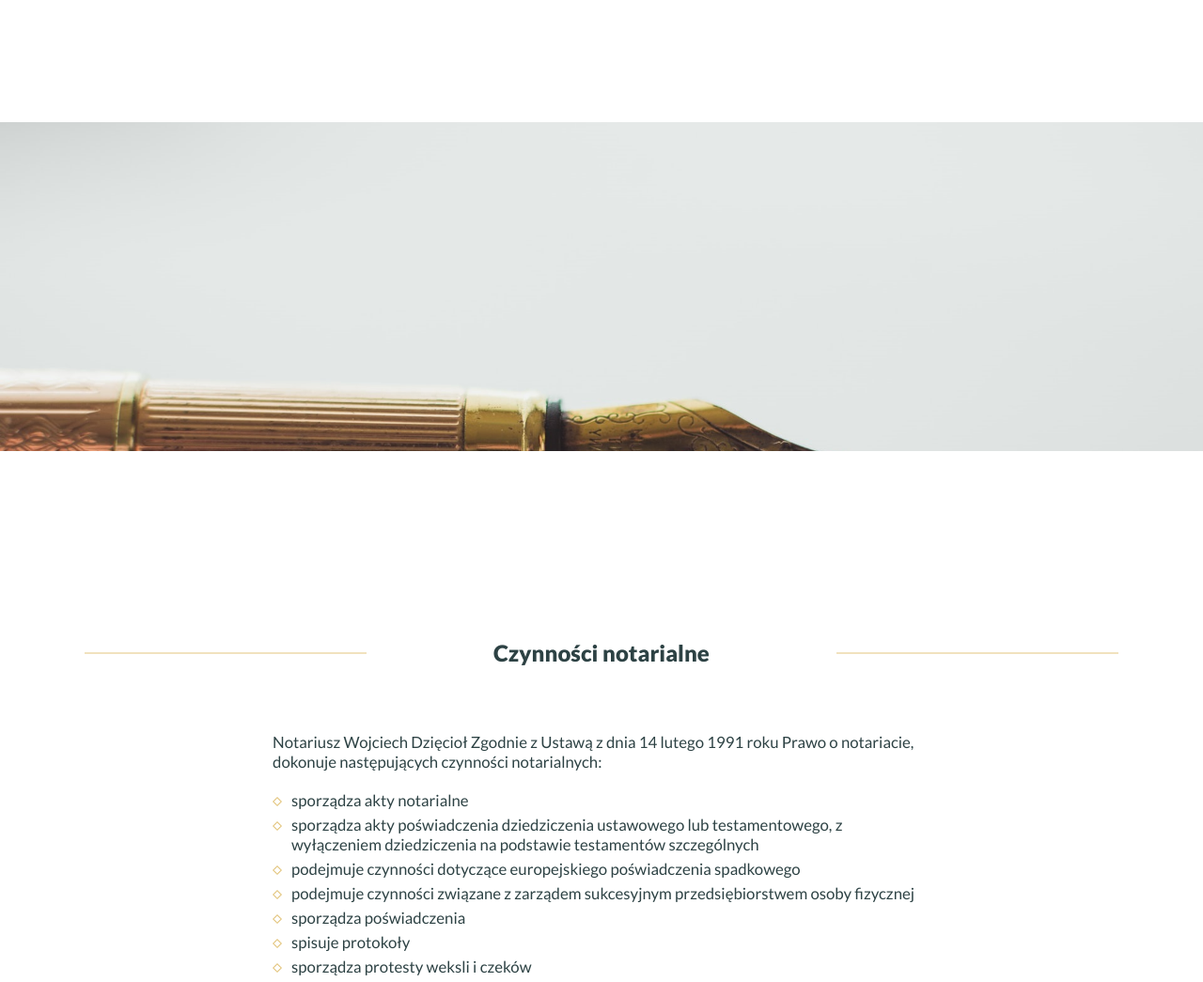
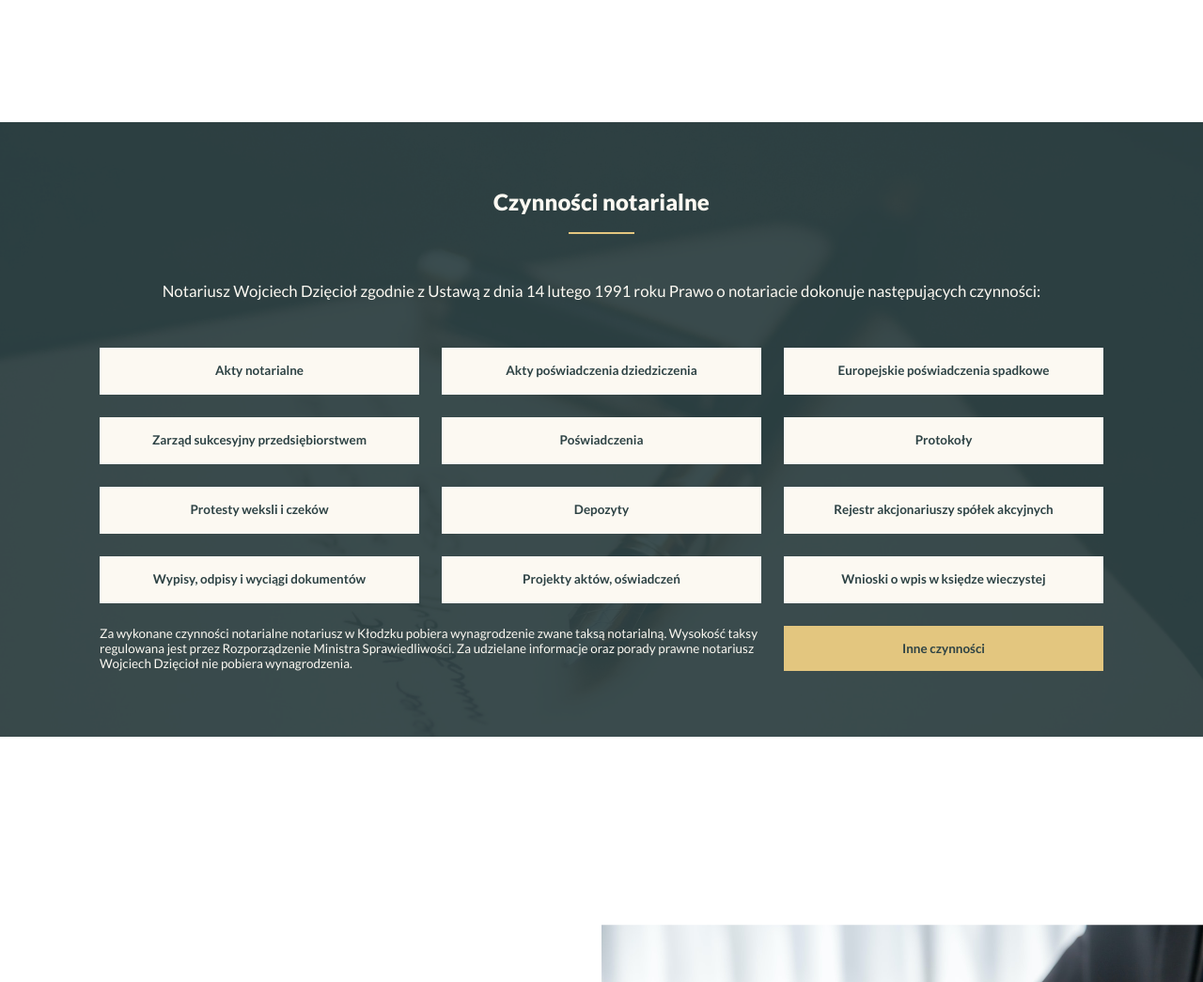
Before and after one commit to JacobFeat/noticyOfficeV2, a plain HTML site: page index.html in a window 1280 px wide. Shown: the part 1520-2565 px from the top of the page at 94% size. Drawn offline with nearby package versions, Linux system fonts and the light colour scheme; files whose address does not match are found by name.

Commit message:
add first version of new notarial activies list

```diff
--- a/css/styles.css
+++ b/css/styles.css
@@ -396,75 +396,103 @@ nav{
 
 #notarial-action-box{
     font-size: 24px;
-    color: var(--green-color);
-    width: 700px;
-    margin: 0 auto;
+    color: var(--white-color);
+    width: 100%;
+    margin: 0 auto 200px;
+    /* background-color: hsl(185, 20%, 22%, 0.92); */
+    background-image: url("../images/3.jpg");
+    background-size: cover;
+    position: relative;
+}
+
+.notarial-action-box-bg{
+    background-color: hsl(185, 20%, 22%, 0.92);
+    width: 100%;
+    height: 100%;
+    position: absolute;
+    top: 0;
+    left: 0;
+    z-index: 2;
 }
 
 .notarial-action{
     font-size: 1em;
     font-weight: 800;
     text-align: center;
+    padding: 70px 0 0;
     margin: 0 0 70px;
     position: relative;
     transform: translateY(20vh);
     opacity: 0;
+    z-index: 3;
 }
 
 .notarial-action::before{
     content: '';
     position: absolute;
-    top: 50%;
-    transform: translateY(-50%);
-    left: -200px;
-    height: 1px;
-    width: 300px;
-    background: var(--gold-color);
-}
-
-.notarial-action::after{
-    content: '';
-    position: absolute;
-    top: 50%;
-    transform: translateY(-50%);
-    right: -200px;
-    height: 1px;
-    width: 300px;
+    bottom: -20px;
+    left: 50%;
+    transform: translateX(-50%);
+    width: 70px;
+    height: 2px;
     background: var(--gold-color);
 }
 
 .notarial-action-text{
     font-size: 0.7em;
-    font-weight: 500;
-    transform: translateY(20vh);
+    font-weight: 400;
+    /* transform: translateY(20vh); */
     opacity: 0;
+    z-index: 3;
+    color: var(--white-color);
+    position: relative;
+    text-align: center;
+    padding: 0 0 50px;
     /* margin: 20px 0; */
     /* text-align: center; */
 }
 
 .notarial-action-list{
     font-size: 0.7em;
-    margin: 20px 0 200px 10px;
+    margin: 0 auto;
     list-style-type: none;
     list-style-position: outside;
-    text-indent: -10px;
+    position: relative;
+    z-index: 3;
+    display: grid;
+    grid-template-columns: 340px 340px 340px;
+    grid-template-rows: repeat(4, 50px);
+    gap: 24px 24px;
+    text-align: center;
+    padding-bottom: 24px;
+    place-content: center;
+    padding: 0 0 70px;
 }
 
 .notarial-action-list li{
-    margin: 5px 0 0 10px;
+    /* margin: 5px 0 0 10px; */
     transform: translate(0vw, 20vh);
     opacity: 0;
+    background: var(--white-color);
+    color: var(--green-color);
+    padding: 1.2em 0;
+    font-size: 0.8em;
+    font-weight: 700;
 }
 
-.notarial-action-list li::before{
-    content: '';
-    display: inline-block;
-    position: relative;
-    left: -10px;
-    height: 10px;
-    width: 10px;
-    background-image: url("../images/list.png");
-    background-size: cover;
+.list-text{
+    grid-area: 5 / 1 / 6 / 3;
+    /* justify-self: end !important; */
+    background: none !important;
+    color: var(--white-color) !important;
+    font-weight: 500 !important;
+    font-size: 0.8em !important;
+    text-align: start !important;
+    padding: 0 !important;
+}
+
+.list-last-item{
+    background-color: var(--gold-color) !important;
 }
 
 .notarial-active{
--- a/index.html
+++ b/index.html
@@ -76,29 +76,28 @@
         <img src="images/char.jpg" alt="" class="content-img">
     </div>
 
-    <div class="middle-bg"></div>
+    <!-- <div class="middle-bg"></div> -->
 
     <div id="notarial-action-box">
+         <div class="notarial-action-box-bg"></div>
         <p class="notarial-action">Czynności notarialne</p>
-        <p class="notarial-action-text">Notariusz Wojciech Dzięcioł Zgodnie z Ustawą z dnia 14 lutego 1991 roku Prawo o
-            notariacie, dokonuje następujących czynności notarialnych:</p>
+        <p class="notarial-action-text">Notariusz Wojciech Dzięcioł zgodnie z Ustawą z dnia 14 lutego 1991 roku Prawo o notariacie dokonuje następujących czynności:</p>
         <ul class="notarial-action-list">
-            <li>sporządza akty notarialne</li>
-            <li>sporządza akty poświadczenia dziedziczenia ustawowego lub testamentowego, z wyłączeniem dziedziczenia na
-                podstawie testamentów szczególnych</li>
-            <li>podejmuje czynności dotyczące europejskiego poświadczenia spadkowego</li>
-            <li>podejmuje czynności związane z zarządem sukcesyjnym przedsiębiorstwem osoby fizycznej</li>
-            <li>sporządza poświadczenia</li>
-            <li>spisuje protokoły</li>
-            <li>sporządza protesty weksli i czeków</li>
-            <li>przyjmuje na przechowanie pieniądze, papiery wartościowe, dokumenty, dane na informatycznym nośniku
-                danych</li>
-            <li>prowadzi rejestry akcjonariuszy prostych spółek akcyjnych oraz podejmuje związane z tym czynności</li>
-            <li>sporządza wypisy, odpisy i wyciągi dokumentów</li>
-            <li>sporządza, na żądanie stron, projekty aktów, oświadczeń i innych dokumentów</li>
-            <li>składa wnioski o wpis w księdze wieczystej wraz z dokumentami stanowiącymi podstawę wpisu w księdze
-                wieczystej</li>
-            <li>sporządza inne czynności wynikające z odrębnych przepisów</li>
+            <li>Akty notarialne</li>
+            <li>Akty poświadczenia dziedziczenia  </li>
+            <li>Europejskie poświadczenia spadkowe</li>
+            <li>Zarząd sukcesyjny przedsiębiorstwem</li>
+            <li>Poświadczenia</li>
+            <li>Protokoły</li>
+            <li>Protesty weksli i czeków</li>
+            <li>Depozyty</li>
+            <li>Rejestr akcjonariuszy spółek akcyjnych</li>
+            <li>Wypisy, odpisy i wyciągi dokumentów</li>
+            <li>Projekty aktów, oświadczeń </li>
+            <li>Wnioski o wpis w księdze wieczystej</li>
+            <li class="list-text">Za wykonane czynności notarialne notariusz w Kłodzku pobiera wynagrodzenie zwane taksą notarialną. Wysokość taksy regulowana jest przez Rozporządzenie Ministra Sprawiedliwości. Za udzielane informacje oraz porady prawne notariusz Wojciech Dzięcioł nie pobiera wynagrodzenia.</li>
+            <!-- <li></li> -->
+            <li class="list-last-item">Inne czynności</li>
         </ul>
     </div>
     <div class="two-halves">
```
Also changed, not shown: 1 other file.
